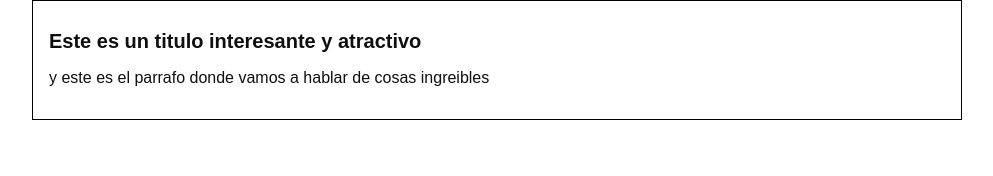
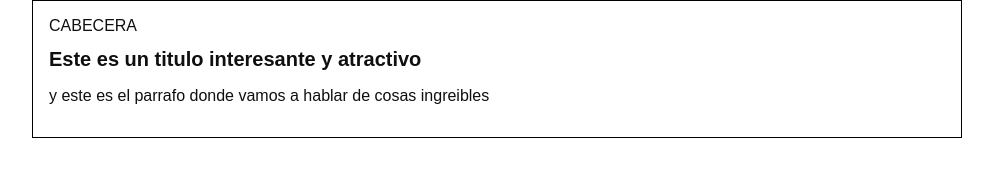
Before and after one commit to edgarunipacifico/hyperblog, a plain HTML site: page index.html in a window 1280 px wide. Shown: the whole page, without its empty margins (143-1136 px from the left). Drawn offline with Linux system fonts and the light colour scheme.

Commit message:
estructura inicial de cabecer

```diff
--- a/index.html
+++ b/index.html
@@ -8,11 +8,13 @@
 </head>
 <body>
     <div id="container">
+        <div>CABECERA</div>
 
-        <h1>Este es un titulo interesante  y atractivo </h1>
 
-        <p>y este es el parrafo donde vamos a hablar de cosas ingreibles</p>
-
+        <div id="post">
+            <h1>Este es un titulo interesante  y atractivo </h1>
+            <p>y este es el parrafo donde vamos a hablar de cosas ingreibles</p>
+        </div>
     </div>
 </body>
 </html>
```
